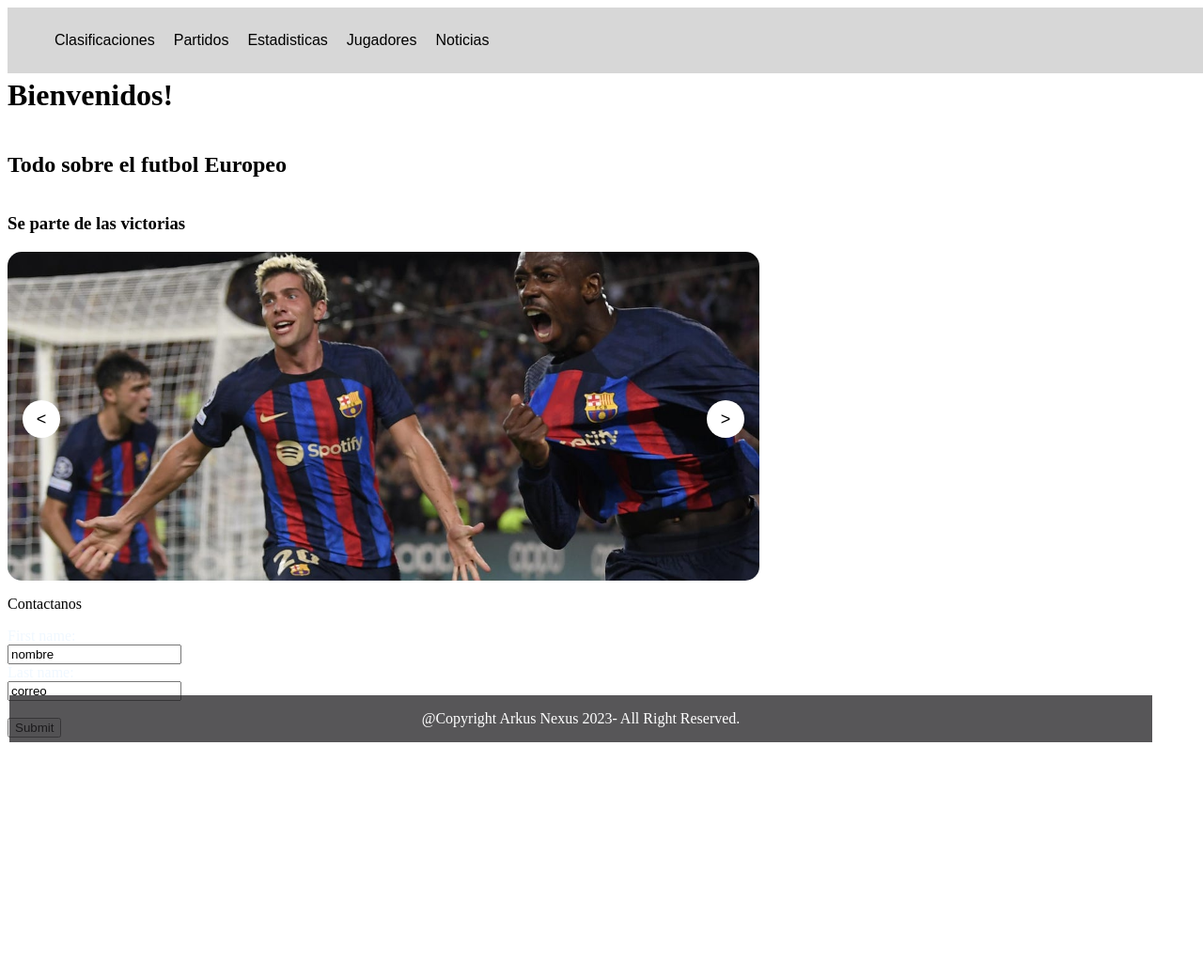
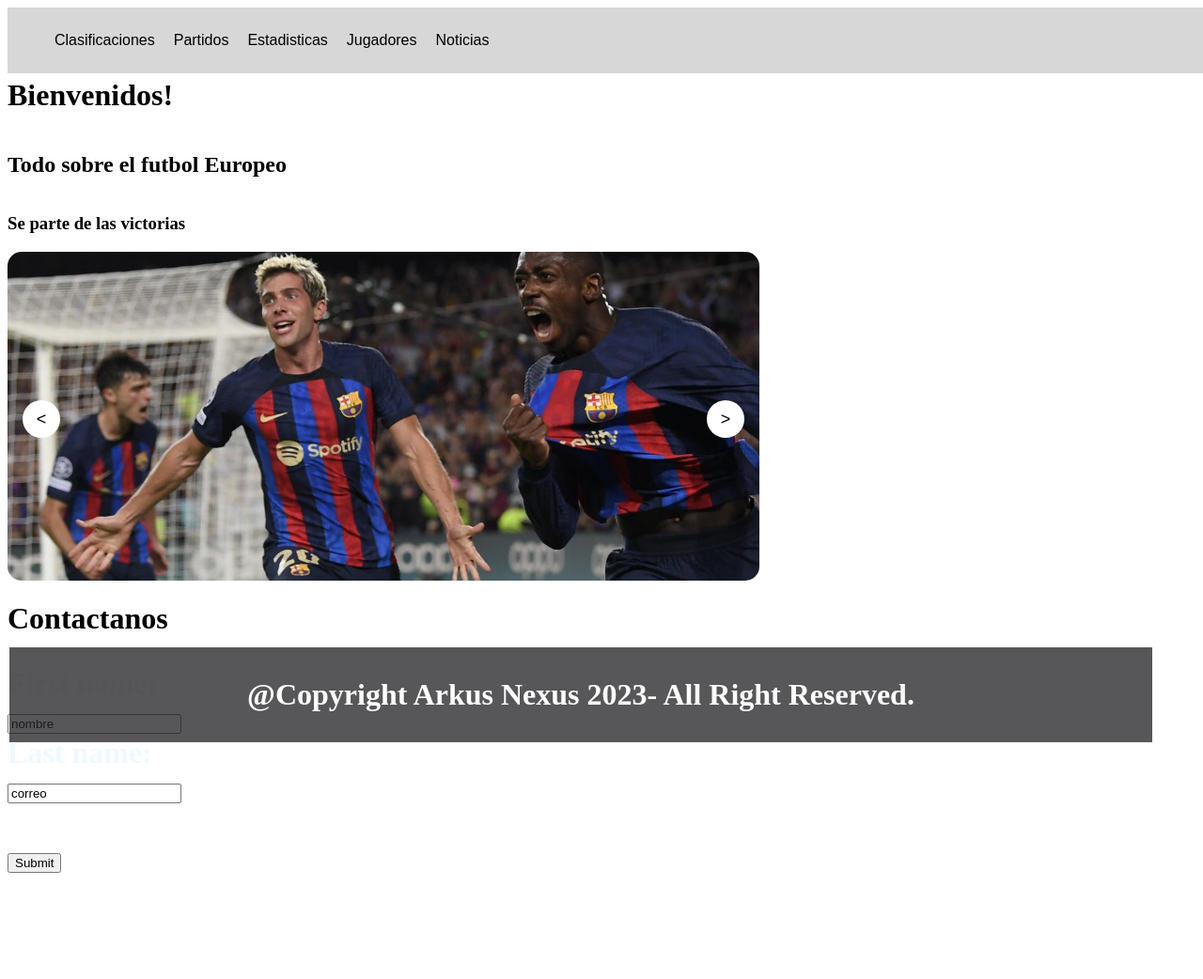
Before and after one commit to Damavv07/Champions-league, a plain HTML site: page index.html in a window 1280 px wide. Shown: the whole page at 94% size. Before the commit the page ends 839 px from the top, so only its background shows below. Drawn offline with Linux system fonts and the light colour scheme.

Commit message:
Contact Form label Updated

```diff
--- a/index.html
+++ b/index.html
@@ -57,7 +57,7 @@
      <button class="btn btn-prev"> < </button>
    </div>
 
- <p>Contactanos</p>
+ <H1>Contactanos</p>
 <form action="/action_page.php">
   <label for="fname">First name:</label><br>
   <input type="text" id="fname" name="fname" value="nombre"><br>
```
